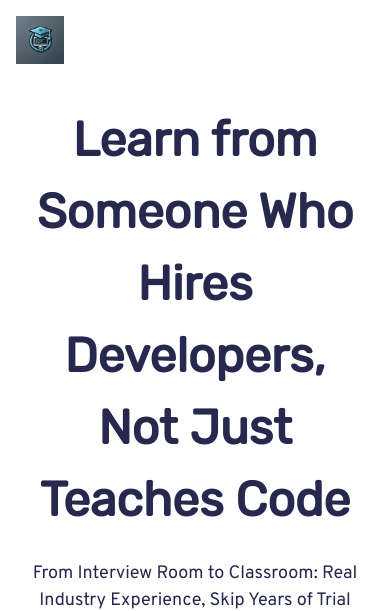
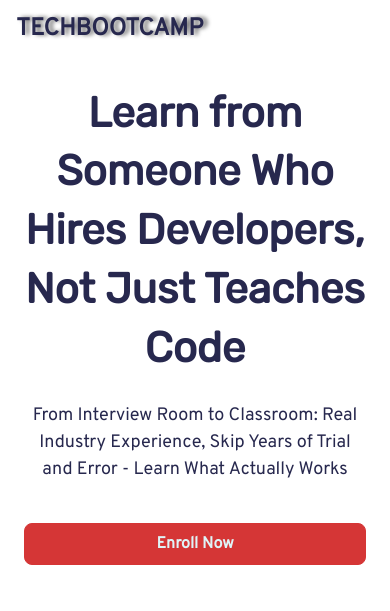
Before and after one commit to ajajrajguru95/bootcamp, a plain HTML site: page index.html in a window 390 px wide. Shown: the top 611 px of the page. Drawn offline with Linux system fonts and the light colour scheme.

Commit message:
Updated logo and sizes

```diff
--- a/index.html
+++ b/index.html
@@ -664,6 +664,10 @@
         font-family: Rubik;
         font-weight: 700;
         line-height: 1.5;
+        @media (max-width:767px) {
+          font-size: 42px;
+          line-height: 1.4;
+        }
       }
       .thq-heading-2 {
         font-size: 35px;
@@ -1168,6 +1172,15 @@
         justify-content: center;
         background-color: var(--dl-color-theme-neutral-light);
       }
+      .logo-text{
+        font-size: 2.2rem;
+        font-weight: 800;
+        text-transform: uppercase;
+        text-shadow: 4px 0px 4px #6a6a6a;
+        @media (max-width: 767px){
+          font-size: 1.5rem;
+        }
+      }
       .navbar-navbar-interactive {
         width: 100%;
         display: flex;
@@ -3242,11 +3255,7 @@
         <div class="home-navbar">
           <header class="navbar-container">
             <header data-thq="thq-navbar" class="navbar-navbar-interactive">
-              <img
-                alt="Bootcamp Training Startup"
-                src="logo.webp"
-                class="navbar-image1"
-              />
+              <span class="logo-text">TechBootcamp</span>
               <div data-thq="thq-navbar-nav" class="navbar-desktop-menu">
                 <!-- <nav class="navbar-links">
                   <span class="thq-link thq-body-small">Home</span
```
